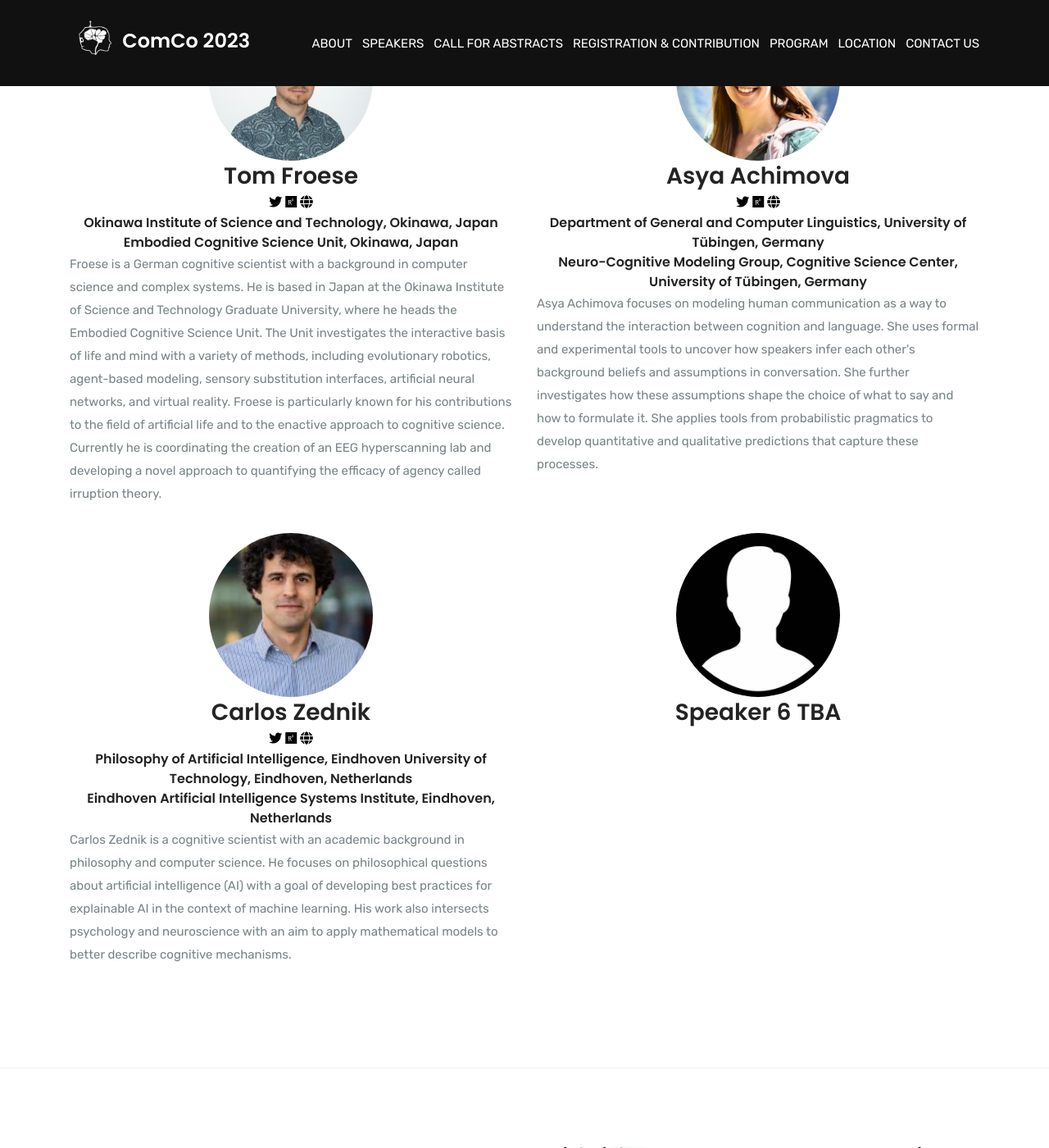
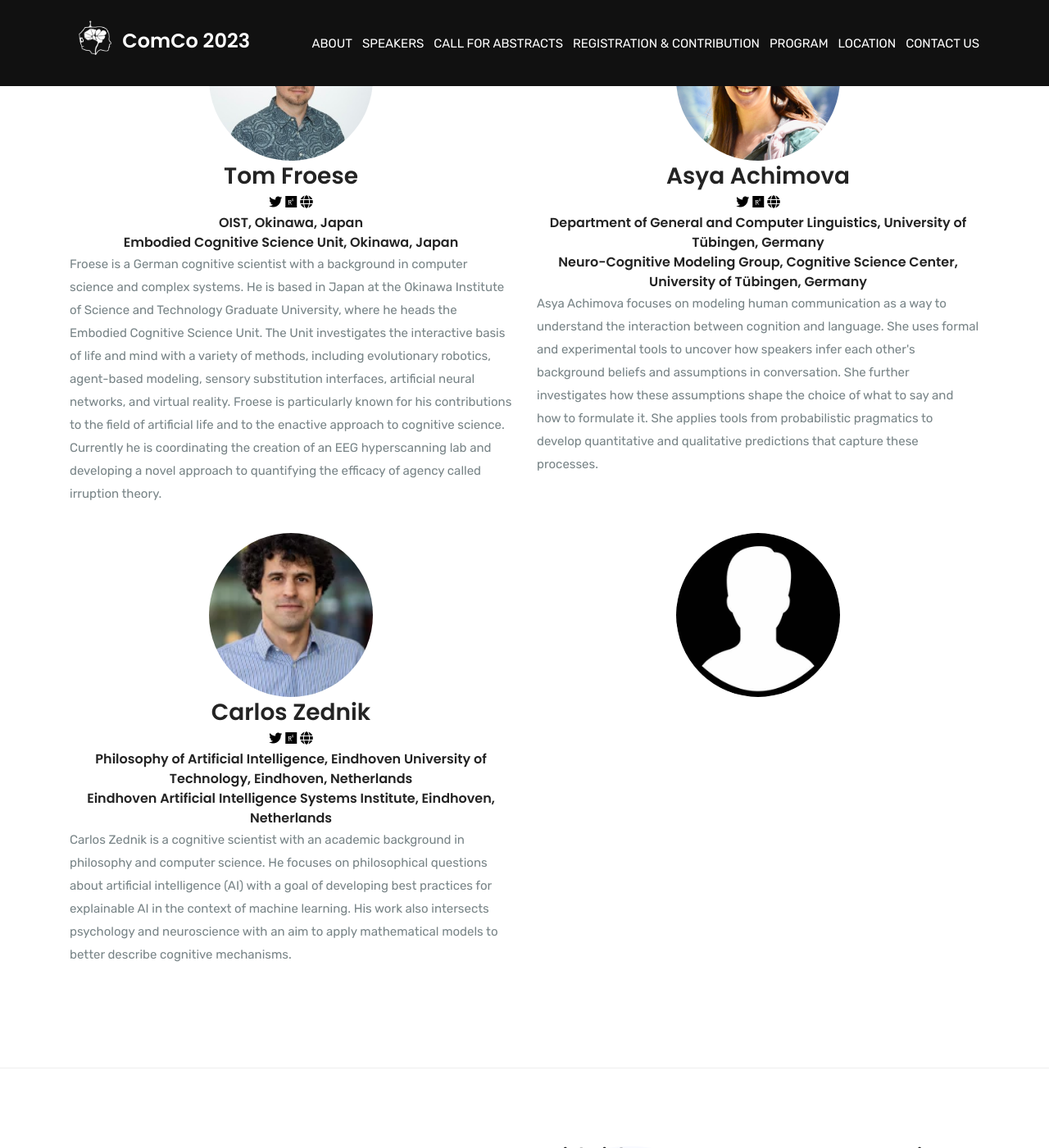
Before and after one commit to comco23/comco23.github.io, a Jekyll site: the page built from speakers.html, in a window 1280 px wide and 1400 px high, scrolled down 1385 px. Shown: the whole window at 82% size. Built offline with Jekyll 4.4.1, drawn with Linux system fonts in a browser that asks for light colours.

Commit message:
changed affiliation

```diff
--- a/speakers.html
+++ b/speakers.html
@@ -99,7 +99,7 @@ permalink: /keynote
 						<a href="https://www.researchgate.net/scientific-contributions/Tom-Froese-70670755" target="_blank"><i class="fab fa-researchgate"></i></a>
 						<a href="https://groups.oist.jp/ecsu" target="_blank"><i class="fas fa-globe"></i></a>
 					</div>
-					<h5>Okinawa Institute of Science and Technology, Okinawa, Japan</h5>
+					<h5>OIST, Okinawa, Japan</h5>
 					<h5>Embodied Cognitive Science Unit, Okinawa, Japan</h5>
 					<p> Froese is a German cognitive scientist with a background in computer science and complex systems.
 						He is based in Japan at the Okinawa Institute of Science and Technology Graduate University,
@@ -157,7 +157,10 @@ permalink: /keynote
 
 				<div class="speaker-card">
 					<img src="assets/img/about/about-13.jpg" alt="">
-					<h3>Speaker 6 TBA</h3>
+					<!--<h3>Marieke Woensdregt</h3>-->
+					<!--	<a href="https://twitter.com/mariekewoe" target="_blank"><i class="fab fa-twitter"></i></a>-->
+					<!--	<a href="https://www.researchgate.net/profile/Marieke-Woensdregt" target="_blank"><i class="fab fa-researchgate"></i></a>-->
+					<!--	<a href="https://marieke-woensdregt.github.io/" target="_blank"><i class="fas fa-globe"></i></a>-->
 				</div>
 			</div>
 		</div>
```
Also changed, not shown: assets/img/about/about-21.jpg (added).
